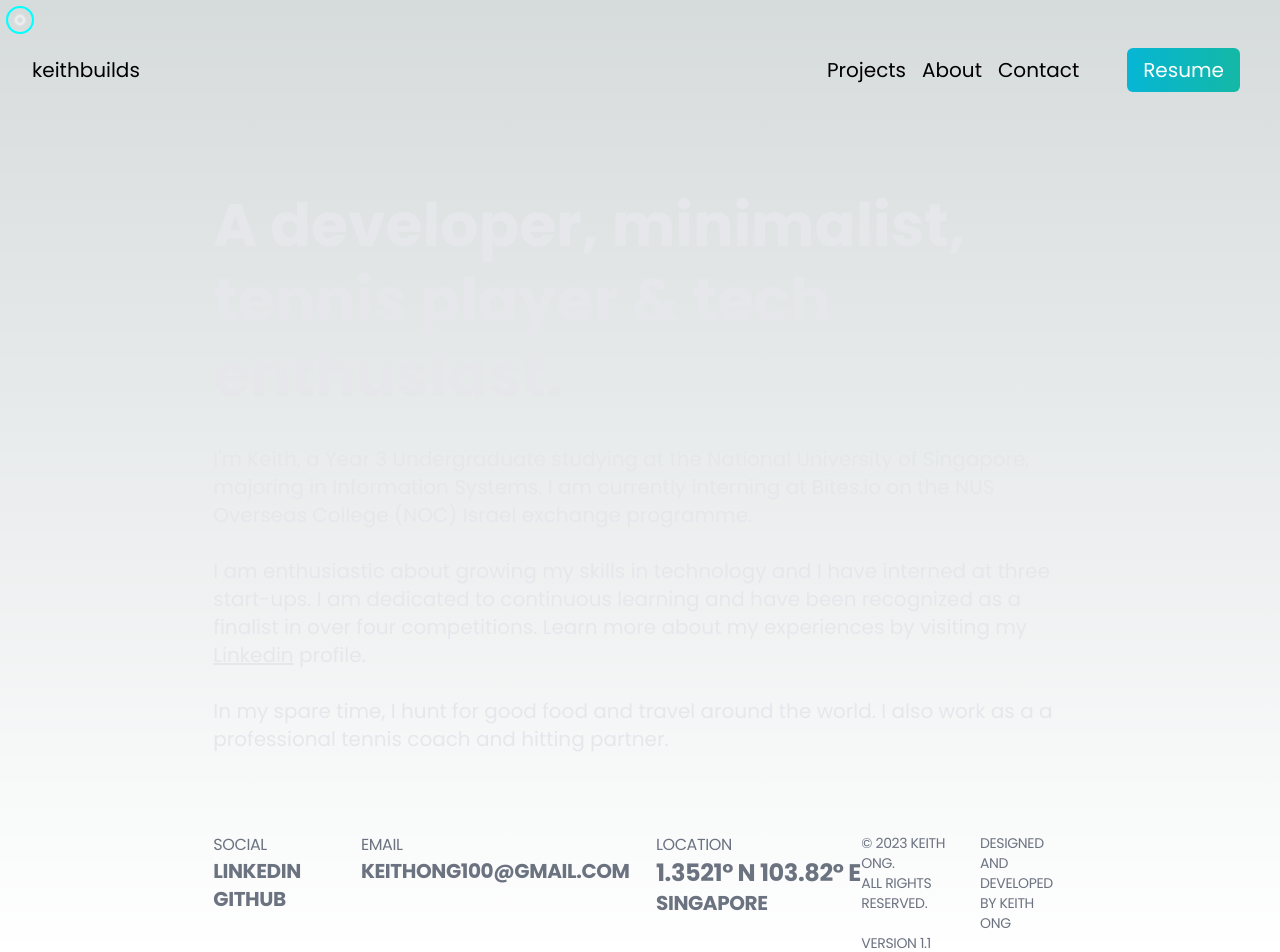
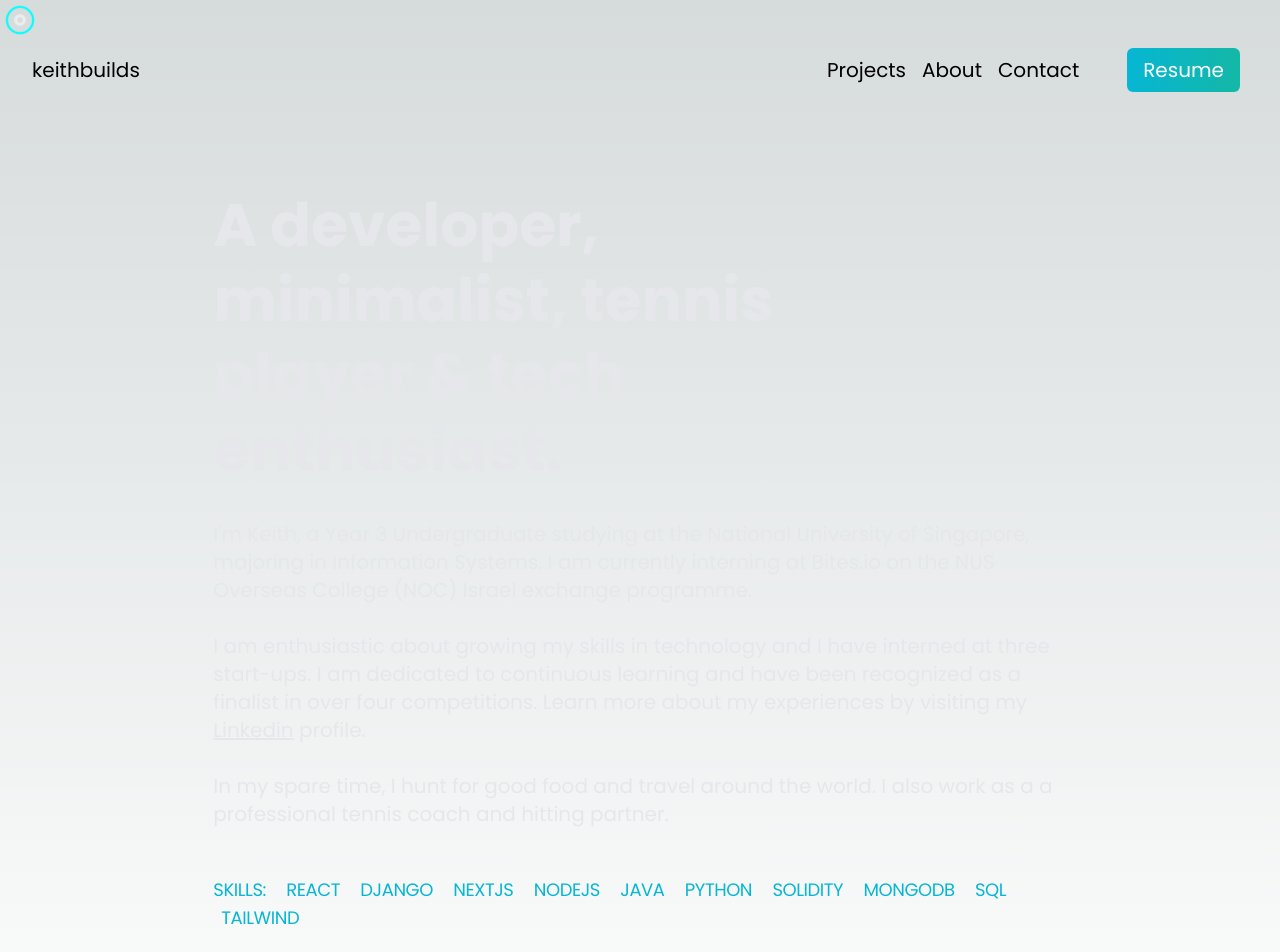
Before and after one commit to Earthstomp/portfolio, a Next.js app in the folder portfolio/: page /about in a window 1280 px wide. Shown: the top 952 px of the page. Built offline with nearby package versions, Linux system fonts and the light colour scheme.

Commit message:
feat:create loading page

```diff
--- a/portfolio/app/about/page.tsx
+++ b/portfolio/app/about/page.tsx
@@ -6,10 +6,13 @@ export const metadata = {
 }
 
 export default function Home() {
+
+  const skills = ["React", "Django", "NextJS", "NodeJS", "Java", "Python", "Solidity", "MongoDB", "SQL", "Tailwind"];
+
   return (
     <>
       <div className="">
-        <div className="sm:text-4xl md:leading-tight md:text-5xl lg:leading-tight lg:text-6xl font-bold">
+        <div className="sm:text-4xl md:leading-tight md:text-5xl lg:leading-tight lg:text-6xl font-bold sm: w-full md:w-3/4 lg:w-3/4">
           A developer, minimalist, tennis player & tech enthusiast.
         </div>
         <div className="pt-8 sm:text-md md:text-lg lg:text-xl">
@@ -19,6 +22,13 @@ export default function Home() {
           <br /><br />
           In my spare time, I hunt for good food and travel around the world. I also work as a a professional tennis coach and hitting partner.
         </div>
+        <div className="pt-12 sm:text-sm md:text-md lg:text-lg uppercase text-cyan-500 tracking-tight">
+          <span className="pr-2">Skills:</span>
+
+          <span>{skills.map(tech => <span className="px-2" key={tech}> {tech} </span>)
+          }</span>
+
+        </div>
       </div>
 
     </>
--- a/portfolio/app/data/data.tsx
+++ b/portfolio/app/data/data.tsx
@@ -3,7 +3,7 @@ export const projectDetailData = [
         id: 'dropandgo',
         label: "dropandgo",
         shortDesc: "Luggage storage platform facilitating space rental by retailers",
-        description: "Lorem ipsum dolor sit amet consectetur, adipisicing elit. Rem doloribus, veniam, sit alias aut velit, porro aliquid qui deleniti optio dignissimos impedit suscipit magni praesentium quis quas quibusdam expedita quos.",
+        description: 'dropandgo is platform which connects retail owners to customers who can rent space to store their luggages or bags as they roam the city.Customers are able to search for locations based on prevailing storage space that is updated live. We created separate interfaces for customers, businesses owners and an administrators. Google Maps Places API and Cloudinary API were used for smart autocomplete and live image hosting.',
         technologies: ["React", "MongoDB", "NodeJS", "ExpressJS"],
         github: "drop-and-go",
         link: "/",
@@ -13,7 +13,7 @@ export const projectDetailData = [
         id: 'ezproperty',
         label: "ezproperty",
         shortDesc: "Residential property market visualisation and insight generator",
-        description: "Lorem ipsum dolor sit amet consectetur, adipisicing elit. Rem doloribus, veniam, sit alias aut velit, porro aliquid qui deleniti optio dignissimos impedit suscipit magni praesentium quis quas quibusdam expedita quos.",
+        description: "ezproperty is a data pipeline which collects data from URA, Data.gov and other websites to provide up-to-date information about the residential property market. Data is extracted from APIs and stored in the MongoDB data lake before being transformed and loaded in the SQL data warehouse. Our data warehouse  primarily supports downstream applications in data visualisation and machine learning to conduct data exploration and data population to evolve our schemas to be more useful.",
         technologies: ["Python", "TensorFlow", "MongoDB", "mySQL"],
         github: "ezproperty",
         link: "/",
--- a/portfolio/app/globals.css
+++ b/portfolio/app/globals.css
@@ -88,24 +88,16 @@ body {
   }
 }
 
-/* @keyframes cursorAnim4 {
-  0% {
-    opacity: 100;
-  }
-  50% {
-    opacity: 50;
-  }
-  100% {
-      opacity: 0;
-  }
-} */
-
 .expand {
   animation: cursorAnim3 .5s forwards;
   border: 3px solid cyan;
 }
 
-/* .move {
-  animation: cursorAnim4 .5s forwards;
-  border: 3px solid cyan;
-} */
+.spinner {
+  border: 8px solid rgba(0, 0, 0, 0.1);
+  border-left-color: cyan;
+  border-radius: 50%;
+  width: 100px;
+  height: 100px;
+  animation: spin 1s linear infinite;
+}
--- a/portfolio/app/loading.tsx
+++ b/portfolio/app/loading.tsx
@@ -1,9 +1,7 @@
 const loading = () => {
     return (
-        <div className="flex content-center">
-            <div className="border-r-cyan-200 animate-spin border-t-cyan-100 border-b-cyan-300 border-l-cyan-400">
-                Loading
-            </div>
+        <div className="flex justify-center">
+            <div className="spinner"></div>
         </div>
     )
 }
```
